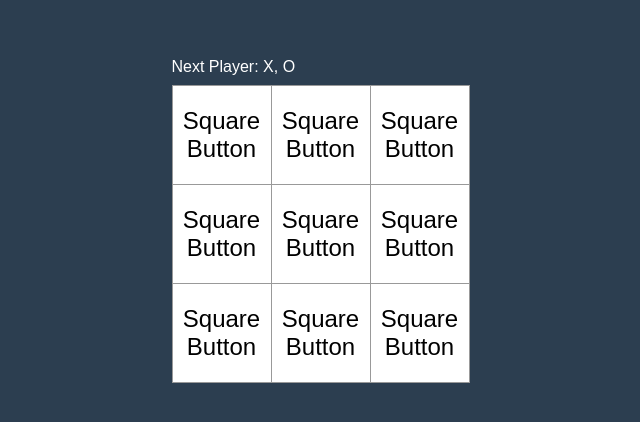
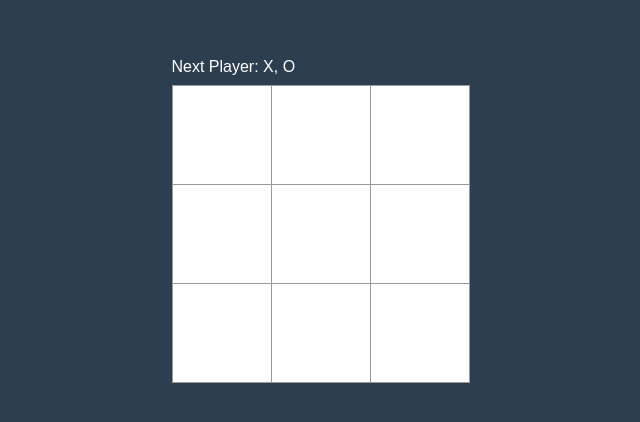
Before and after one commit to piwe2004/tictactoe-app, a React (Create React App) app: page / in a window 1280 px wide. Shown: the part 180-602 px from the top of the page, without its empty margins (320-960 px from the left). Built offline with nearby package versions, Linux system fonts and the light colour scheme.

Commit message:
props 작업

```diff
--- a/src/components/Board.js
+++ b/src/components/Board.js
@@ -4,8 +4,21 @@ import "./Board.css"
 
 export default class Board extends Component {
 
+    constructor(props){
+        super(props);
+        this.state={
+            squares:Array(9).fill(null)
+        }
+    }
+
+    handleClick(i){
+        const squares = this.state.squares.slice();
+        squares[i] = 'X';
+        this.setState({squares:squares})
+    }
+
     rnderSquart(i){
-        return <Square />
+        return <Square value={this.state.squares[i]} onClick={()=>this.handleClick(i)} />
     }
 
     render() {
--- a/src/components/Square.js
+++ b/src/components/Square.js
@@ -2,9 +2,10 @@ import React, { Component } from "react";
 import "./Square.css"
 
 export default class Square extends Component {
+
     render() {
-        return <button className="square">
-            Square Button
+        return <button className="square" onClick={()=>{ this.props.onClick() }}>
+            {this.props.value}
         </button>;
     }
 }
```
